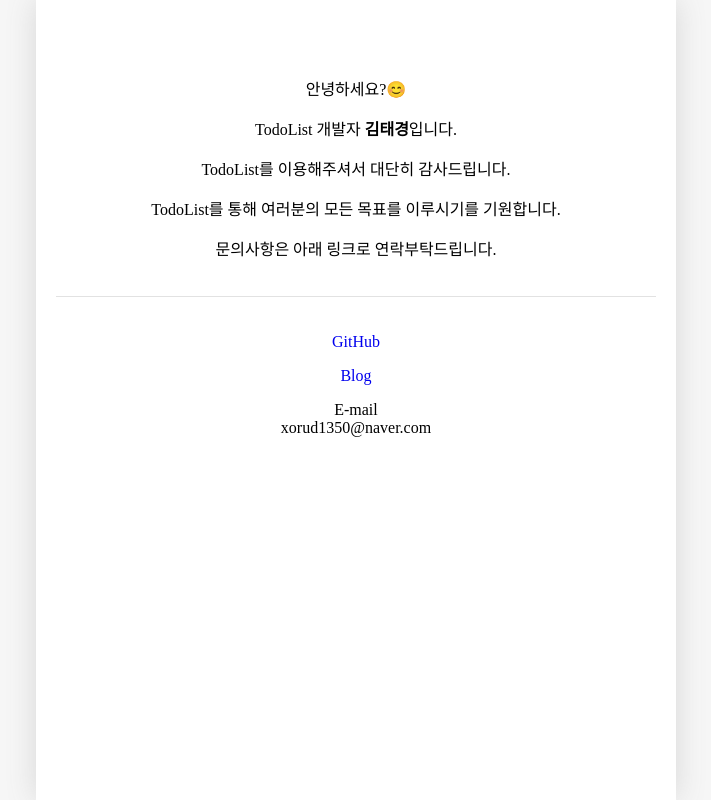
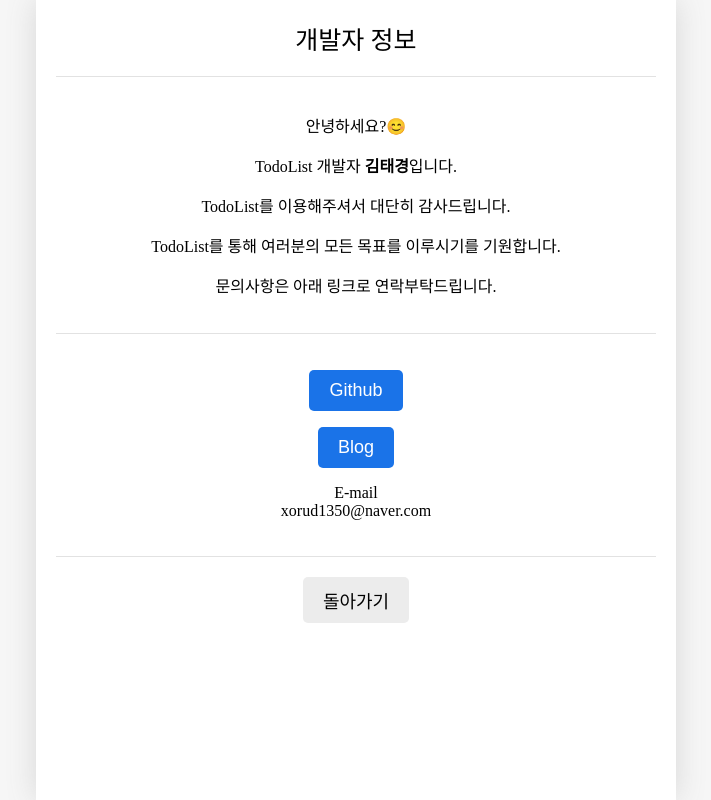
Before and after one commit to cokeworld/super-tasks, a React (Vite) app: page /info in a window 1280 px wide. Shown: the whole page, without its empty margins (284-995 px from the left). Built offline with nearby package versions, Linux system fonts and the light colour scheme.

Commit message:
edit: 개발자 안내 페이지 수정

```diff
--- /dev/null
+++ b/src/components/Footer.css
@@ -0,0 +1,4 @@
+.Footer {
+    text-align: center;
+    padding: 100px 0px 0px 0px;
+}
--- /dev/null
+++ b/src/components/Footer.jsx
@@ -0,0 +1,13 @@
+import { useNavigate } from 'react-router-dom';
+import Button from './Button';
+import './Footer.css';
+
+const Footer = () => {
+    const nav = useNavigate();
+    return (
+        <footer className='Footer'>
+            <Button text={'개발자 정보'} onClick={() => nav('/info')} />
+        </footer>
+    );
+};
+export default Footer;
--- a/src/components/TodoList.jsx
+++ b/src/components/TodoList.jsx
@@ -95,7 +95,7 @@ const TodoList = ({ data }) => {
                     <option value={'star'}>별표 표시 할 일</option>
                     <option value={'completed'}>완료된 할 일</option>
                 </select>
-                <Button onClick={onClickToggleNewInput} text={'할 일 추가'} type={'POSITIVE'} />
+                <Button onClick={onClickToggleNewInput} text={'추가'} type={'POSITIVE'} />
             </div>
             <div className="newInputArea">
                 {newInput.show ? (
@@ -127,7 +127,7 @@ const TodoList = ({ data }) => {
                 ) : (
                     <div className="noData">
                         <p>할 일이 없어요.</p>
-                        <p>할 일 추가해볼까요?</p>
+                        <p>추가해볼까요?</p>
                         <p>😀</p>
                     </div>
                 )}
--- a/src/pages/DevInfo.jsx
+++ b/src/pages/DevInfo.jsx
@@ -1,7 +1,13 @@
+import { useNavigate } from 'react-router-dom';
+import Button from '../components/Button';
+import Header from '../components/Header';
+
 const DevInfo = () => {
+    const nav = useNavigate();
     return (
-        <div style={{ padding: '40px 0px' }}>
-            <section style={{ textAlign: 'center', padding: '20px 0px', borderBottom: '1px solid rgb(226, 226, 226)' }}>
+        <div style={{ textAlign: 'center' }}>
+            <Header title={'개발자 정보'} />
+            <section style={{ padding: '20px 0px', borderBottom: '1px solid rgb(226, 226, 226)' }}>
                 <p>안녕하세요?😊</p>
                 <p>
                     TodoList 개발자 <b>김태경</b>입니다.
@@ -10,16 +16,20 @@ const DevInfo = () => {
                 <p>TodoList를 통해 여러분의 모든 목표를 이루시기를 기원합니다.</p>
                 <p>문의사항은 아래 링크로 연락부탁드립니다.</p>
             </section>
-            <section style={{ textAlign: 'center', padding: '20px 0px' }}>
+            <section style={{ padding: '20px 0px', borderBottom: '1px solid rgb(226, 226, 226)' }}>
                 <p>
-                    <a href="https://github.com/cokeworld" target="_blank" style={{ textDecoration: 'none' }}>
-                        GitHub
-                    </a>
+                    <Button
+                        text={'Github'}
+                        onClick={() => window.open('https://github.com/cokeworld', '_blank')}
+                        type={'POSITIVE'}
+                    />
                 </p>
                 <p>
-                    <a href="https://cokeworld.tistory.com/" target="_blank" style={{ textDecoration: 'none' }}>
-                        Blog
-                    </a>
+                    <Button
+                        text={'Blog'}
+                        onClick={() => window.open('https://cokeworld.tistory.com', '_blank')}
+                        type={'POSITIVE'}
+                    />
                 </p>
                 <p>
                     E-mail
@@ -27,6 +37,9 @@ const DevInfo = () => {
                     xorud1350@naver.com
                 </p>
             </section>
+            <section style={{ padding: '20px 0px' }}>
+                <Button text={'돌아가기'} onClick={() => nav('/')} />
+            </section>
         </div>
     );
 };
--- a/src/pages/Home.jsx
+++ b/src/pages/Home.jsx
@@ -2,6 +2,7 @@ import { useContext } from 'react';
 import Header from '../components/Header';
 import TodoList from '../components/TodoList';
 import { TodoStateContext } from '../App';
+import Footer from '../components/Footer';
 
 const Home = () => {
     const data = useContext(TodoStateContext);
@@ -9,6 +10,7 @@ const Home = () => {
         <>
             <Header title={'내 할 일 목록'} />
             <TodoList data={data} />
+            <Footer />
         </>
     );
 };
```
